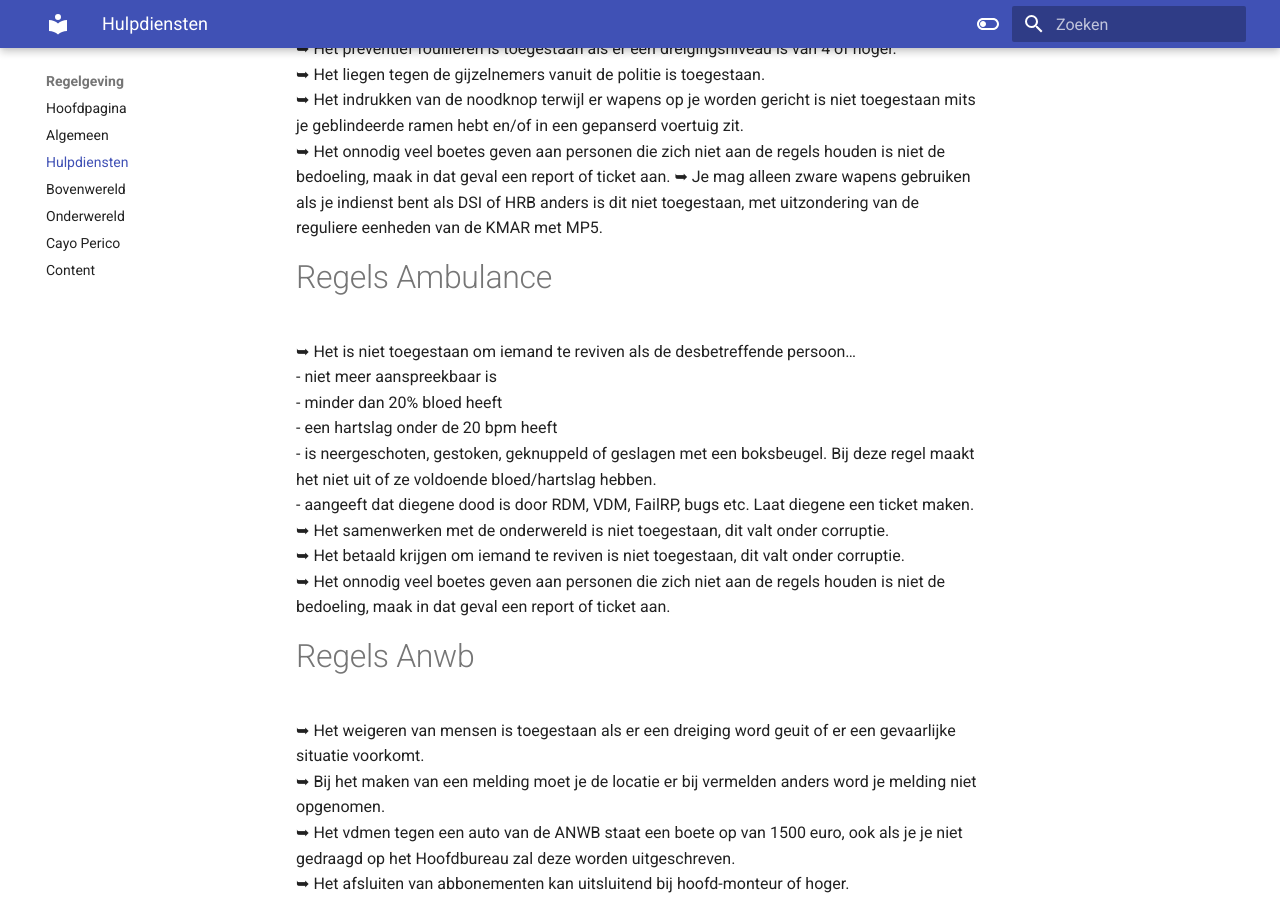
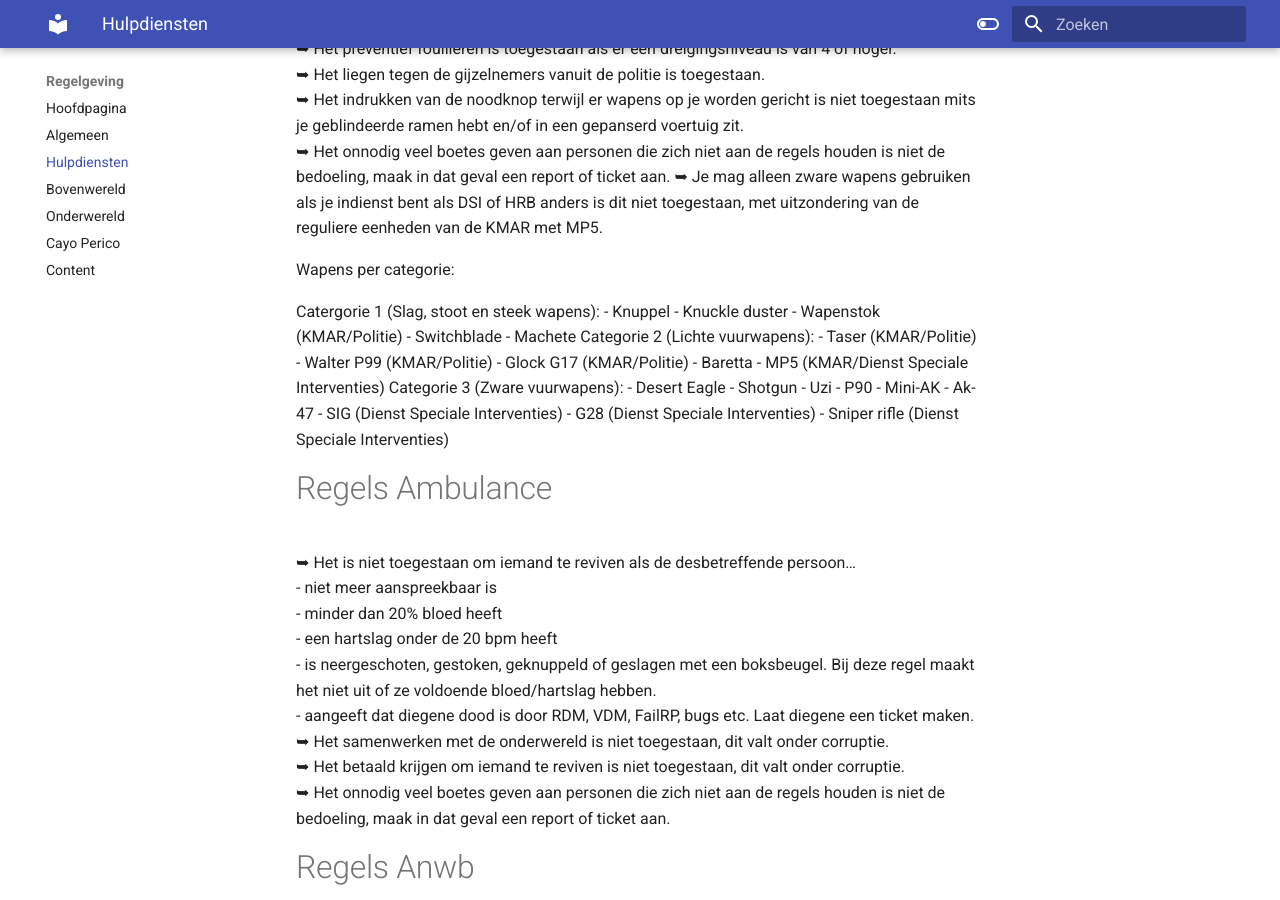
Before and after one commit to CappaWappa/Regels, an MkDocs documentation site: the page built from docs/hulpdiensten.md, in a window 1280 px wide and 900 px high, scrolled down 1060 px. Built offline with MkDocs 1.6.1 and Material for MkDocs 9.7.7, drawn with Linux system fonts in a browser that asks for light colours; comment, search, counter and statistics services are not loaded.

Commit message:
Update hulpdiensten.md

```diff
--- a/docs/hulpdiensten.md
+++ b/docs/hulpdiensten.md
@@ -29,6 +29,32 @@
  ➥ Het onnodig veel boetes geven aan personen die zich niet aan de regels houden is niet de bedoeling, maak in dat geval een report of ticket aan.
  ➥ Je mag alleen zware wapens gebruiken als je indienst bent als DSI of HRB anders is dit niet toegestaan, met uitzondering van de reguliere eenheden van de KMAR met MP5.</br>
 
+ Wapens per categorie:
+
+Catergorie 1 (Slag, stoot en steek wapens):
+-	Knuppel
+-	Knuckle duster
+-	Wapenstok (KMAR/Politie)
+-	Switchblade
+-	Machete
+Categorie 2 (Lichte vuurwapens):
+-	Taser (KMAR/Politie)
+-	Walter P99 (KMAR/Politie)
+-	Glock G17 (KMAR/Politie)
+-	Baretta
+-	MP5 (KMAR/Dienst Speciale Interventies)
+Categorie 3 (Zware vuurwapens):
+-	Desert Eagle
+-	Shotgun
+-	Uzi
+-	P90
+-	Mini-AK
+-	Ak-47
+-	SIG (Dienst Speciale Interventies)
+-	G28 (Dienst Speciale Interventies)
+-	Sniper rifle (Dienst Speciale Interventies)
+
+
 # Regels Ambulance
  ➥ Het is niet toegestaan om iemand te reviven als de desbetreffende persoon…</br>
  - niet meer aanspreekbaar is<br>
```
